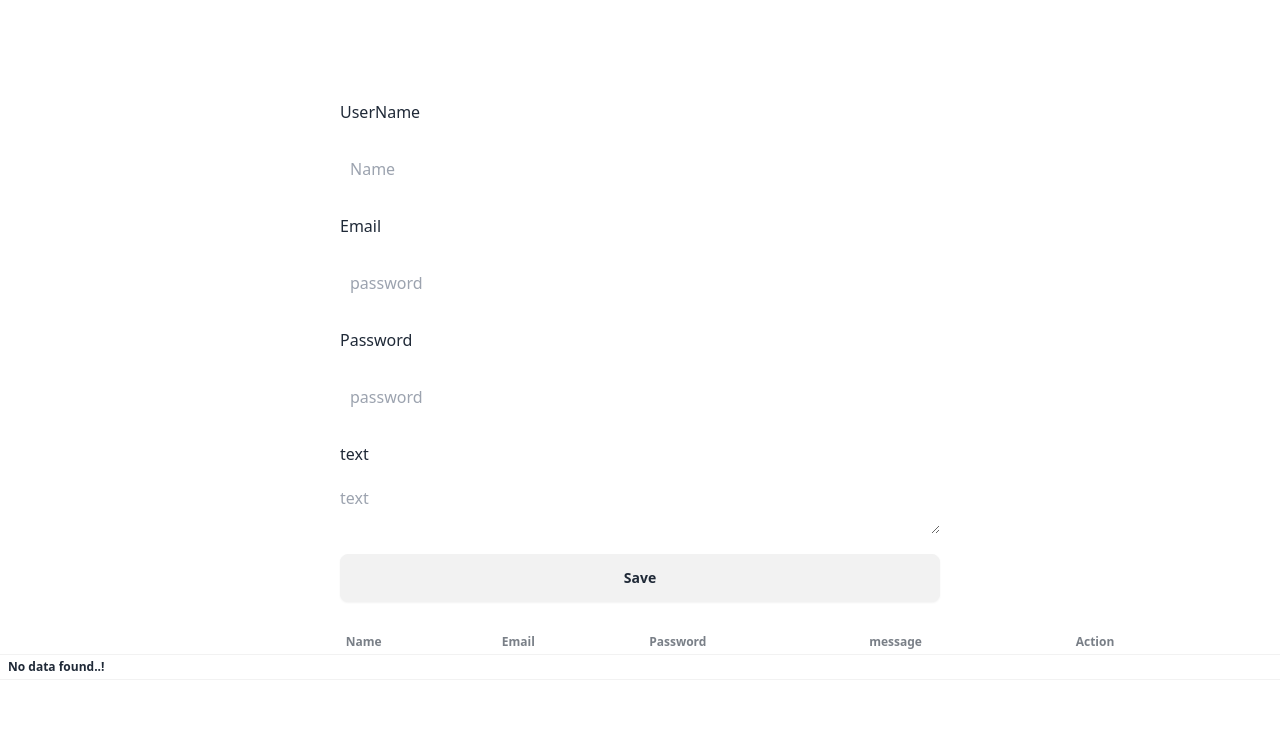
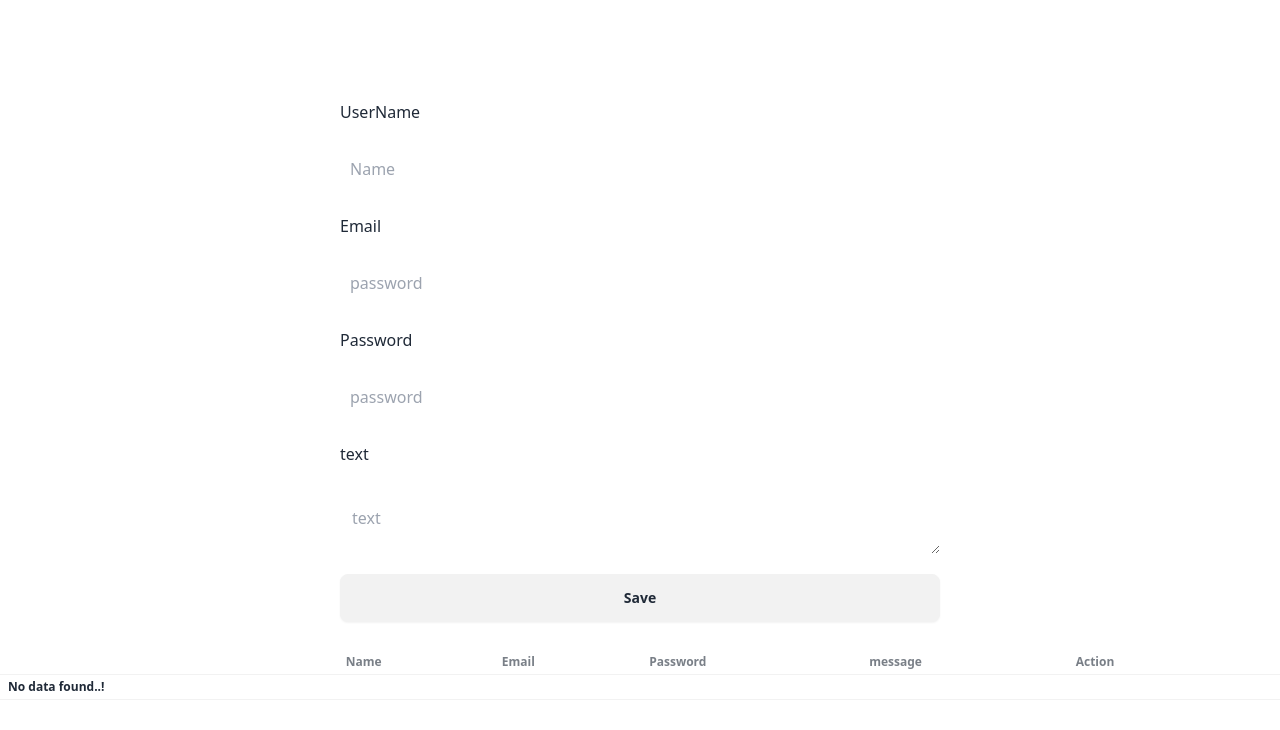
Before and after one commit to RaunaKSharma-err/Ecommerce-web-app, a React (Vite) app: page / in a window 1280 px wide. Shown: the top 730 px of the page. Built offline with nearby package versions, Linux system fonts and the light colour scheme.

Commit message:
edit row update

```diff
--- a/src/components/Header.tsx
+++ b/src/components/Header.tsx
@@ -1,6 +1,13 @@
 import React,{ useState } from "react";
 import "./header.css";
 
+interface Props{
+  uname:string;
+  uemail:string;
+  upassword:string;
+  umessage:string;
+  index?:number;
+}
 
 const Header = () => {
   let [uDetails, setUdetails] = useState({
@@ -44,7 +51,7 @@ const Header = () => {
     }
 
     const editRow=(indexNum:number)=>{
-      let updatedRow = userData.filter((v,i)=>i==indexNum)[0];
+      let updatedRow = userData.filter((v,i)=>i==indexNum)[0] as Props;
        updatedRow['index'] = indexNum;
        setUdetails(updatedRow);
 
@@ -85,7 +92,7 @@ const Header = () => {
             <label>text</label>
             <textarea
               onChange={getValue}
-              className="form-control"
+              className="form-control pl-3 pt-5"
               placeholder="text"
               name='umessage'
               value={uDetails.umessage}
```
